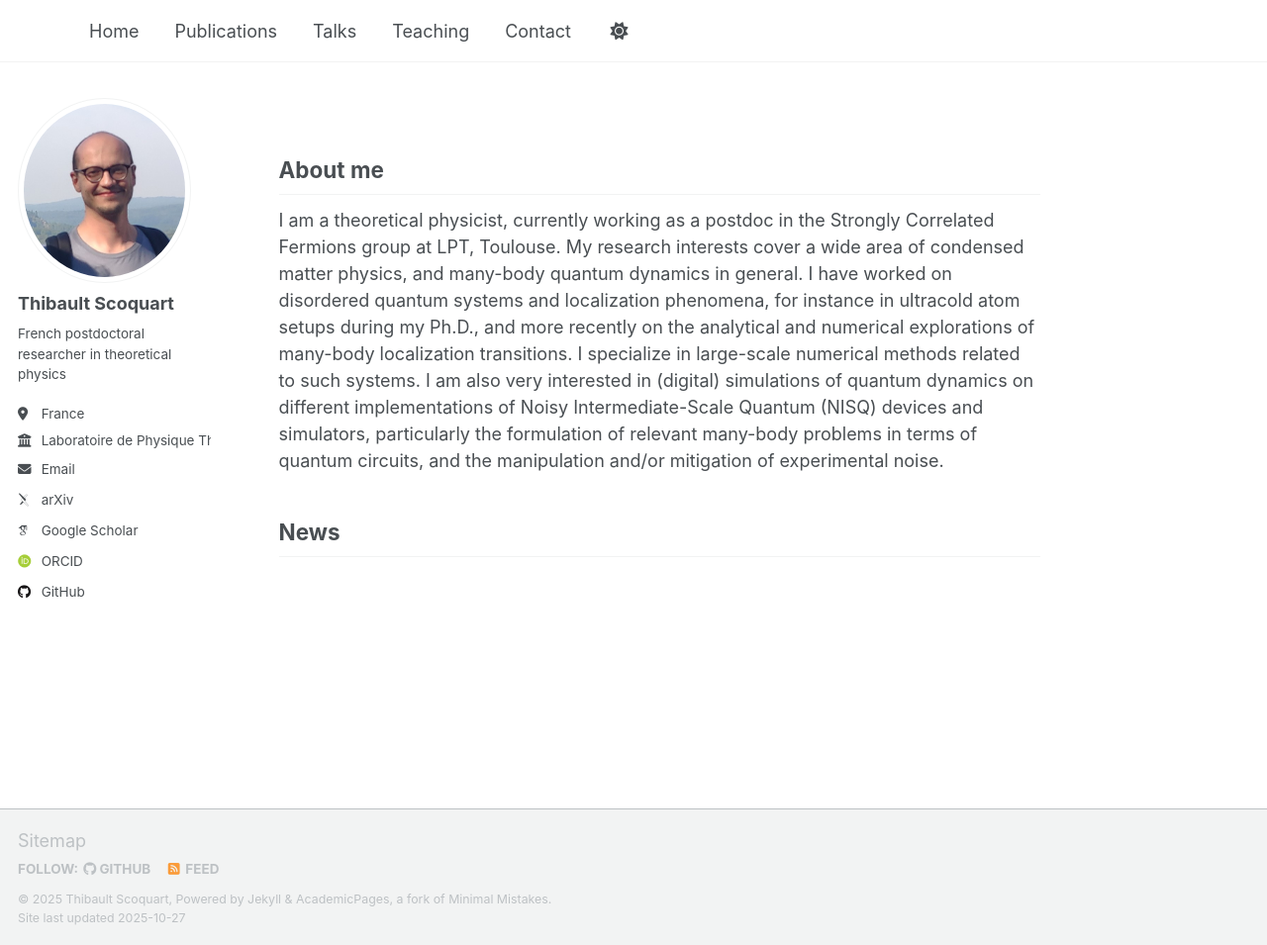
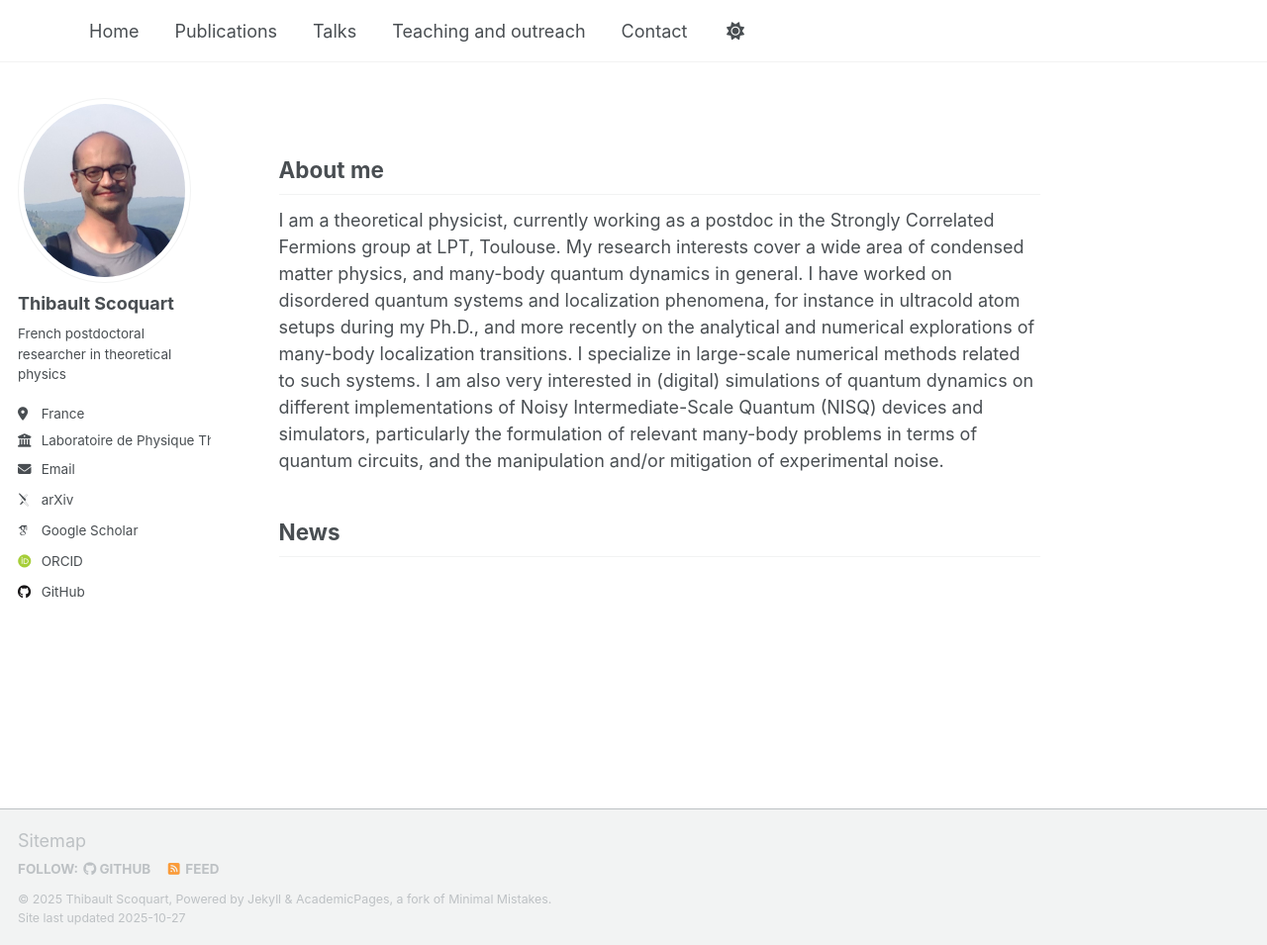
Before and after one commit to thibaultscoquart/thibaultscoquart.github.io, a Jekyll site: the page built from _pages/about.md, in a window 1280 px wide and 955 px high. Shown: the whole window at 99% size. Built offline with Jekyll 4.4.1, drawn with Linux system fonts in a browser that asks for light colours; some web fonts are replaced; a script that is not in the unit is left out.

Commit message:
Update navigation.yml

```diff
--- a/_data/navigation.yml
+++ b/_data/navigation.yml
@@ -17,7 +17,7 @@ main:
   - title: "Talks"
     url: /talks/
 
-  - title: "Teaching"
+  - title: "Teaching and outreach"
     url: /teaching/
 
   - title: "Contact"
```
